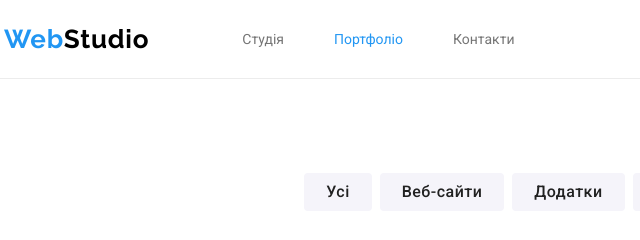
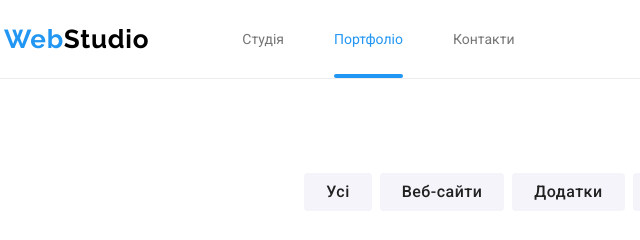
Before and after one commit to KoreshkovS/webstudio, a plain HTML site: page portfolio.html in a window 1280 px wide. Shown: the top 240 px of the page, 51-691 px from the left. Drawn offline with Linux system fonts and the light colour scheme.

Commit message:
decoration

```diff
--- a/css/styles.css
+++ b/css/styles.css
@@ -97,6 +97,9 @@ h4 {
 .navigation-list {
   display: flex;
 }
+.nav-item {
+  position: relative;
+}
 .nav-item:not(:last-child) {
   margin-right: 50px;
 }
@@ -115,6 +118,16 @@ h4 {
 }
 .active-page {
   color: var(--blue-color);
+}
+.active-page::after {
+  position: absolute;
+  content: "";
+  width: 100%;
+  height: 4px;
+  bottom: 0;
+  left: 0;
+  background: #2196f3;
+  border-radius: 2px;
 }
 .contact-block {
   display: flex;
```
